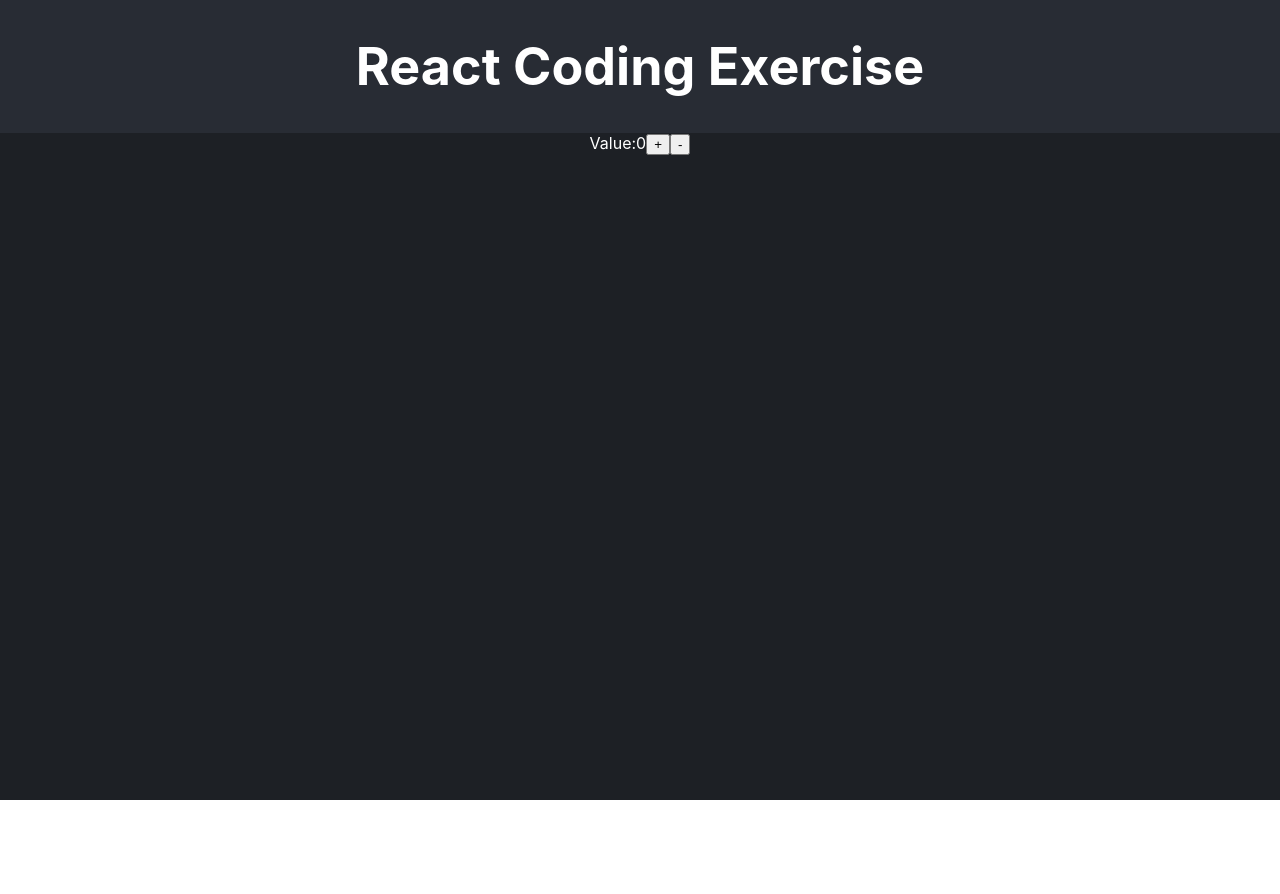
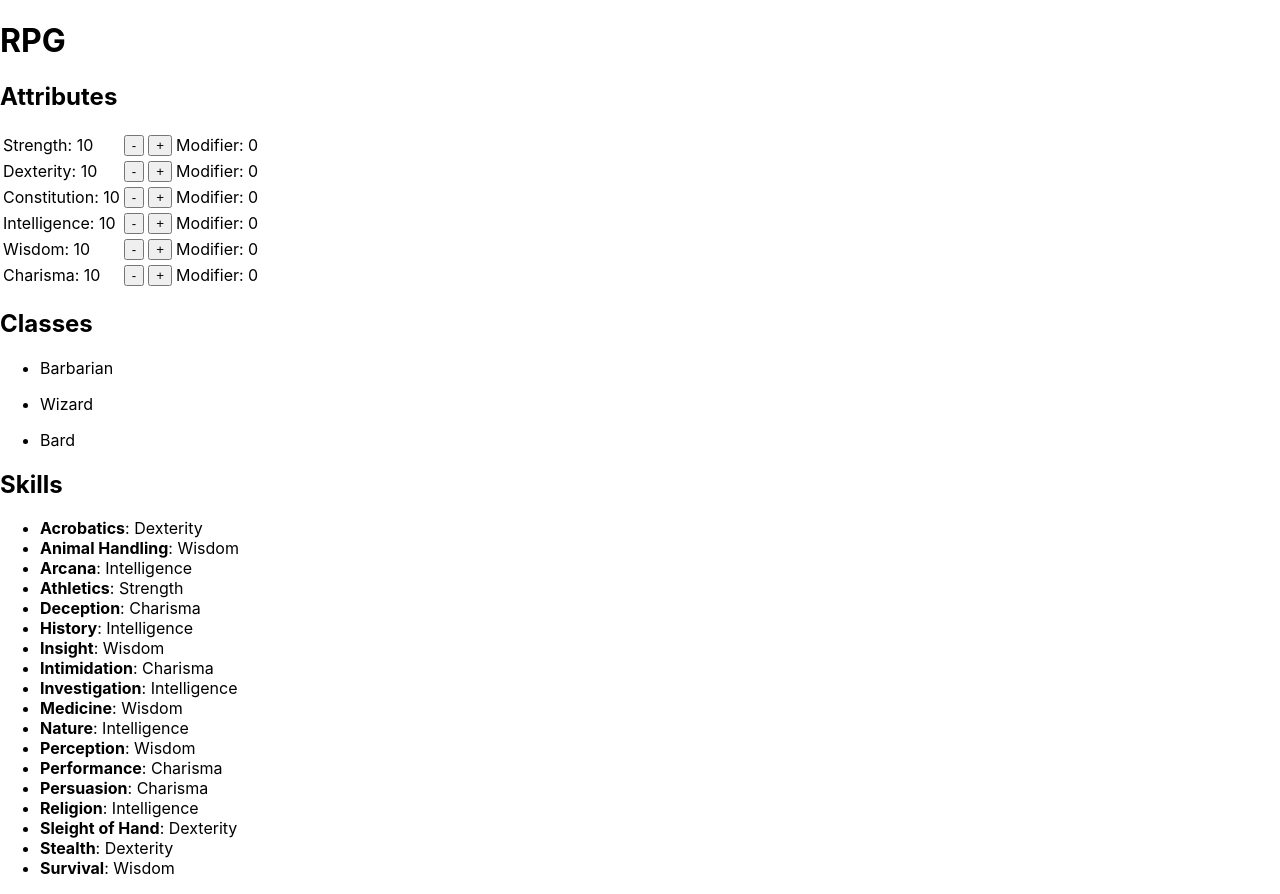
Before and after one commit to tsudot/recruiting-webapp-character, a React (Create React App) app: page / in a window 1280 px wide. Before the commit the page ends 800 px from the top, so only its background shows below. Built offline with nearby package versions, Linux system fonts and the light colour scheme.

Commit message:
First cut

```diff
--- a/src/App.tsx
+++ b/src/App.tsx
@@ -1,24 +1,148 @@
-import { useState } from 'react';
-import './App.css';
-import { ATTRIBUTE_LIST, CLASS_LIST, SKILL_LIST } from './consts.js';
-
+import { useState } from "react";
+import "./App.css";
+import { ATTRIBUTE_LIST, CLASS_LIST, SKILL_LIST } from "./consts";
 
 function App() {
-  const [num, setNum] = useState<number>(0);
+  const ATTRIBUTE_STATE = {};
+  const ATTRIBUTE_MODIFITER_STATE = {};
+
+  ATTRIBUTE_LIST.forEach((item, index) => {
+    ATTRIBUTE_STATE[item] = 10;
+    ATTRIBUTE_MODIFITER_STATE[item] = 0;
+  });
+
+  const [attributes, setAttributes] = useState(ATTRIBUTE_STATE);
+  const [attributeModifiers, setAttributeModifiers] = useState(
+    ATTRIBUTE_MODIFITER_STATE
+  );
+
+  // Class details visibility state
+  const [visibleClass, setVisibleClass] = useState(null);
+
+  // Ability Modifier
+  const calculateAbilityModifier = (attribute: string, value: number): void => {
+    setAttributeModifiers((attributeModifiers) => ({
+      ...attributeModifiers,
+      [attribute]: Math.floor((value - 10) / 2),
+    }));
+  };
+
+  const incrementAttribute = (attribute: string) => {
+    const value = attributes[attribute] + 1;
+    setAttributes((attributes) => ({
+      ...attributes,
+      [attribute]: value,
+    }));
+
+    calculateAbilityModifier(attribute, value);
+  };
+
+  const decrementAttribute = (attribute: string) => {
+    const value = Math.max(attributes[attribute] - 1, 0); // don't allow negative
+    setAttributes((attributes) => ({
+      ...attributes,
+      [attribute]: value,
+    }));
+
+    calculateAbilityModifier(attribute, value);
+  };
+
+  // Toggle visibility class click
+  const toggleClassVisibility = (id: string) => {
+    if (visibleClass === id) {
+      setVisibleClass(null);
+    } else {
+      setVisibleClass(id);
+    }
+  };
+
+  // Check for class requirement
+  const meetsRequirements = (className: string): boolean => {
+    return ATTRIBUTE_LIST.every((attribute) => {
+      return attributes[attribute] >= CLASS_LIST[className][attribute];
+    });
+  };
+
   return (
-    <div className="App">
-      <header className="App-header">
-        <h1>React Coding Exercise</h1>
-      </header>
-      <section className="App-section">
+    <>
+      <div>
+        <h1>RPG</h1>
+
+        {/* Attributes */}
         <div>
-          Value:
-          {num}
-          <button>+</button>
-          <button>-</button>
+          <h2>Attributes</h2>
+          <table>
+            <tbody>
+              {ATTRIBUTE_LIST.map((attribute) => (
+                <tr key={attribute}>
+                  <td>
+                    {attribute}: {attributes[attribute]}
+                  </td>
+
+                  <td>
+                    <button onClick={() => decrementAttribute(attribute)}>
+                      -
+                    </button>
+                  </td>
+                  <td>
+                    <button onClick={() => incrementAttribute(attribute)}>
+                      +
+                    </button>
+                  </td>
+                  <td> Modifier: {attributeModifiers[attribute]} </td>
+                </tr>
+              ))}
+            </tbody>
+          </table>
         </div>
-      </section>
-    </div>
+
+        {/* Classes */}
+        <div>
+          <h2>Classes</h2>
+          {Object.entries(CLASS_LIST).map(([className, attributes]) => {
+            const classKey = className;
+            const classMeets = meetsRequirements(className);
+            return (
+              <ul>
+                <li
+                  key={classKey}
+                  style={{
+                    cursor: "pointer",
+                    fontWeight: classMeets ? "bold" : "normal",
+                    color: classMeets ? "green" : "black",
+                  }}
+                  onClick={() => toggleClassVisibility(classKey)}
+                >
+                  {classKey}
+                </li>
+
+                {visibleClass === classKey && (
+                  <div style={{ marginLeft: "10px", marginTop: "5px" }}>
+                    {Object.entries(attributes).map(([attribute, value]) => (
+                      <li key={attribute}>
+                        {attribute}: {value}
+                      </li>
+                    ))}
+                  </div>
+                )}
+              </ul>
+            );
+          })}
+        </div>
+
+        {/* Skills */}
+        <div>
+          <h2>Skills</h2>
+          <ul>
+            {SKILL_LIST.map((skill, index) => (
+              <li key={index}>
+                <strong>{skill.name}</strong>: {skill.attributeModifier}
+              </li>
+            ))}
+          </ul>
+        </div>
+      </div>
+    </>
   );
 }
 
```
